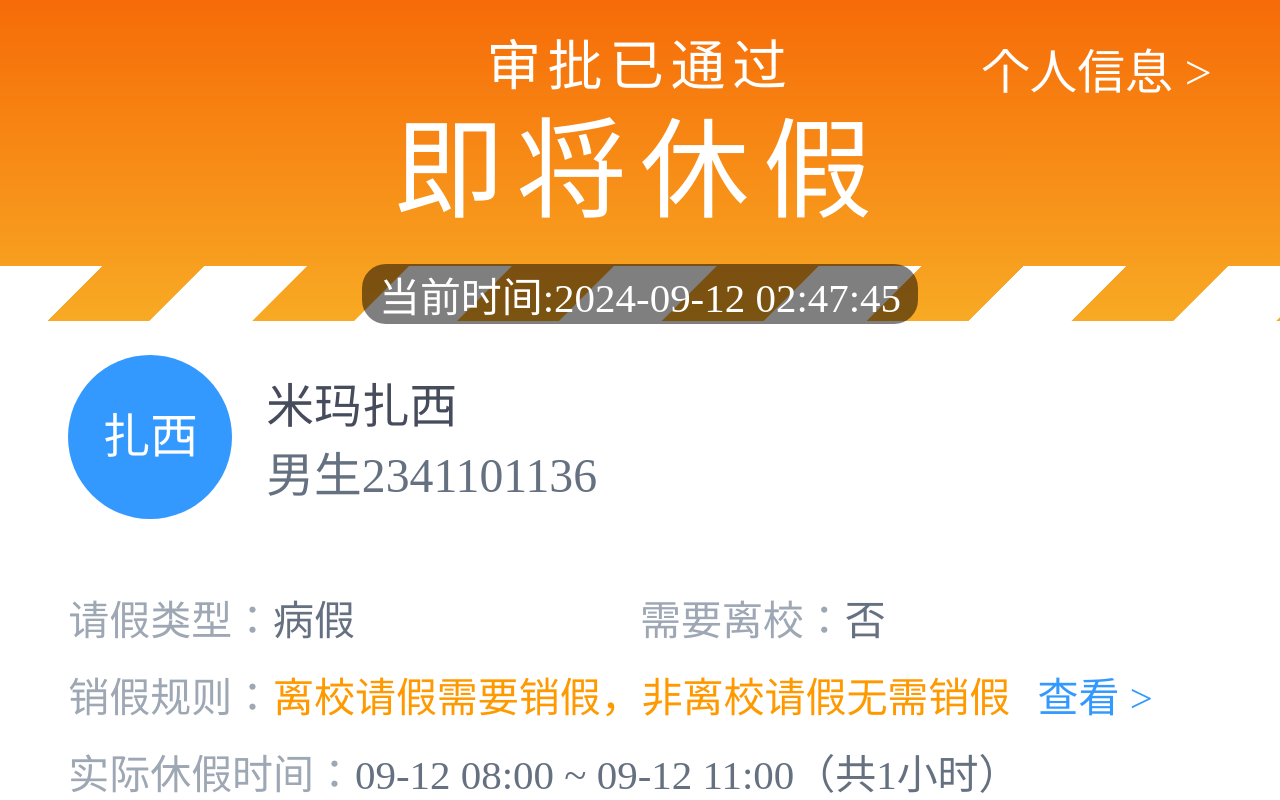
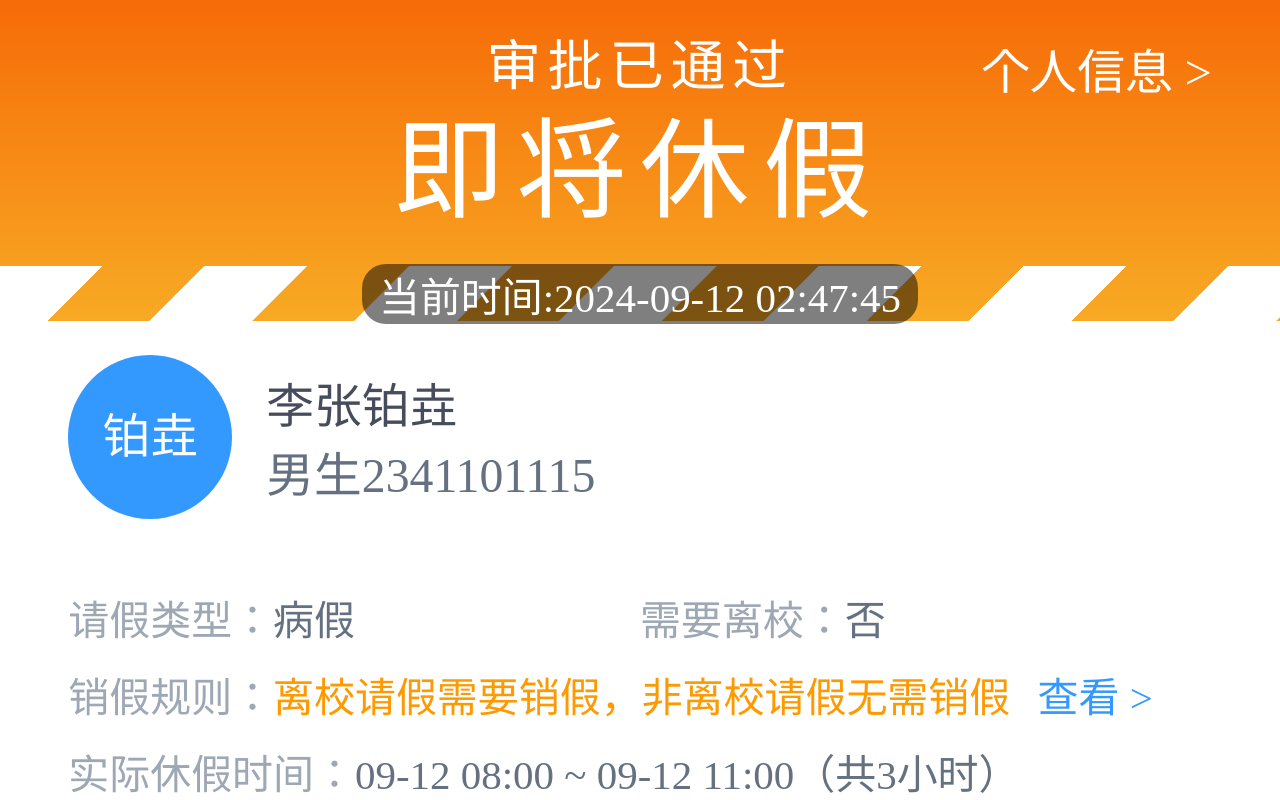
Before and after one commit to boyikao/zzz.github.io, a plain HTML site: page index.html in a window 1280 px wide. Drawn offline with Linux system fonts and the light colour scheme; no server answers.

Commit message:
Update index.html

```diff
--- a/index.html
+++ b/index.html
@@ -1347,12 +1347,12 @@ input{
 					<div class="bg-white px-20 flex ai-center py-10">
 
 						<div class="short-name radius-circle bg-primary font-white font-14 no-shrink mr-10 text-center">
-							<span class="name"><!-- 写名字后两个字-->扎西</span>
+							<span class="name"><!-- 写名字后两个字-->铂垚</span>
 						</div>
 
 						<div class="flex-1 font-14">
-							<div class="font-dark"> <!-- 写名字--> 米玛扎西 </div>
-							<div class="font-normal"> <!-- 写"男生2023051263"-->男生2341101136 </div>
+							<div class="font-dark"> <!-- 写名字--> 李张铂垚 </div>
+							<div class="font-normal"> <!-- 写"男生2023051263"-->男生2341101115 </div>
 						</div>
 
 					</div>
@@ -1395,7 +1395,7 @@ input{
 
 						<div class="font-normal flex-1 mr-5">
 												            <!-- 按照格式自行填写时间 -->
-							<span class="cnm"><a class="beginday">09-12</a> <a class="begin">08:00</a> ~ <a class="endday">09-12</a> <a class="end">11:00</a><a class="count">（共1小时）</a></span>
+							<span class="cnm"><a class="beginday">09-12</a> <a class="begin">08:00</a> ~ <a class="endday">09-12</a> <a class="end">11:00</a><a class="count">（共3小时）</a></span>
 						</div>
 					</div>
 
```
